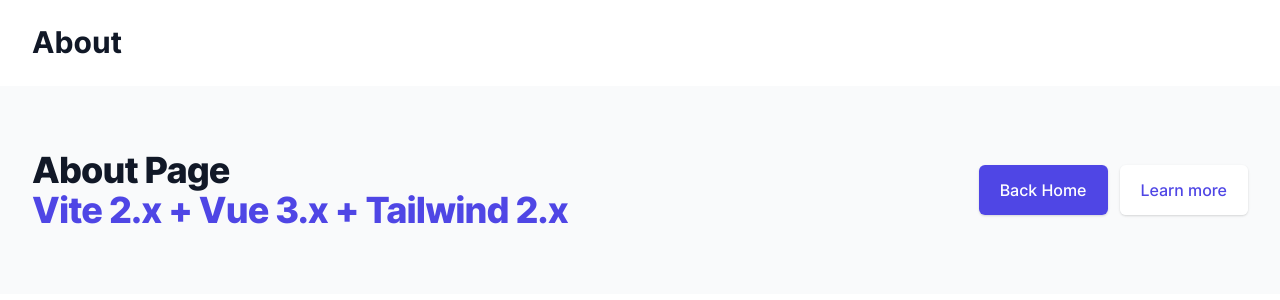
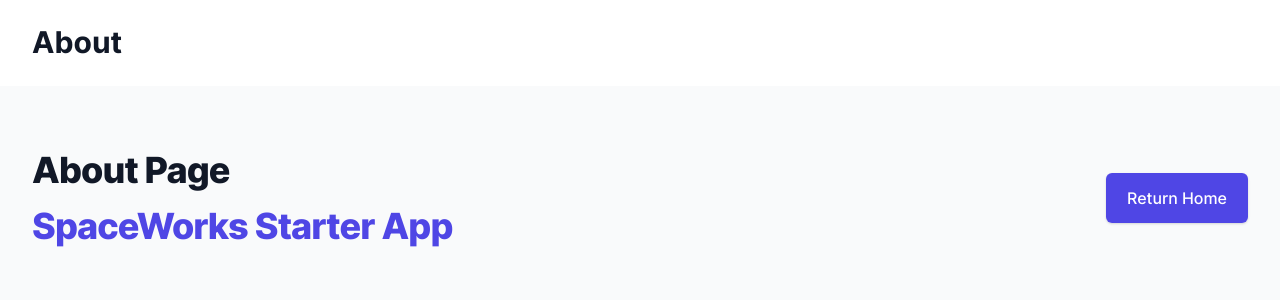
Before and after one commit to m0shiurX/space-app, a Vue app: page /about in a window 1280 px wide. Shown: the top 300 px of the page. Built offline with nearby package versions, Linux system fonts and the light colour scheme; what @tailwindcss/typography would draw is missing.

Commit message:
updated contents

```diff
--- a/index.html
+++ b/index.html
@@ -3,7 +3,7 @@
   <head>
     <meta charset="UTF-8" />
     <meta name="viewport" content="width=device-width, initial-scale=1.0" />
-    <title>Vite 2.x + Vue 3.x + Tailwind 2.x</title>
+    <title>SpaceWorks | Starter App</title>
     <link
       rel="preload"
       href="/font/Inter-roman.var.woff2"
--- a/src/views/About.vue
+++ b/src/views/About.vue
@@ -1,12 +1,3 @@
-<script>
-import { defineComponent } from 'vue'
-import ButtonRepo from '@/components/ButtonRepo.vue'
-
-export default defineComponent({
-  components: { ButtonRepo },
-})
-</script>
-
 <template>
     <div class="bg-gray-50">
       <div
@@ -17,17 +8,16 @@
         >
           About Page
           <br />
-          <span class="text-indigo-600">Vite 2.x + Vue 3.x + Tailwind 2.x</span>
+          <span class="mt-4 inline-block text-indigo-600">SpaceWorks Starter App</span>
         </h2>
         <div class="flex mt-8 lg:flex-shrink-0 lg:mt-0">
           <div class="inline-flex rounded-md shadow">
             <router-link
               to="/"
               class="inline-flex items-center justify-center px-5 py-3 text-base font-medium leading-6 text-white transition duration-150 ease-in-out bg-indigo-600 border border-transparent rounded-md hover:bg-indigo-500 focus:outline-none"
-              >Back Home</router-link
+              >Return Home</router-link
             >
           </div>
-          <ButtonRepo />
         </div>
       </div>
     </div>
--- a/src/views/Home.vue
+++ b/src/views/Home.vue
@@ -1,12 +1,3 @@
-<script>
-import { defineComponent } from 'vue'
-import ButtonRepo from '@/components/ButtonRepo.vue'
-
-export default defineComponent({
-  components: { ButtonRepo },
-})
-</script>
-
 <template>
     <div class="bg-gray-50">
       <div
@@ -17,17 +8,16 @@
         >
           Ready to dive in?
           <br />
-          <span class="text-indigo-600">Vite 2.x + Vue 3.x + Tailwind 2.x</span>
+          <span class="mt-4 inline-block text-indigo-600">SpaceWorks Starter App</span>
         </h2>
         <div class="flex mt-8 lg:flex-shrink-0 lg:mt-0">
           <div class="inline-flex rounded-md shadow">
             <router-link
               to="/about"
               class="inline-flex items-center justify-center px-5 py-3 text-base font-medium leading-6 text-white transition duration-150 ease-in-out bg-indigo-600 border border-transparent rounded-md hover:bg-indigo-500 focus:outline-none"
-              >Next Page</router-link
+              >About</router-link
             >
           </div>
-          <ButtonRepo />
         </div>
       </div>
     </div>
--- a/src/views/NotFound.vue
+++ b/src/views/NotFound.vue
@@ -4,4 +4,22 @@
       <h1 class="text-3xl font-bold leading-tight text-gray-900">Not Found</h1>
     </div>
   </header>
+  <div class="bg-gray-50">
+      <div class="max-w-screen-xl px-4 py-12 mx-auto sm:px-6 lg:py-16 lg:px-8 lg:flex lg:items-center lg:justify-between">
+        <h2 class="text-3xl font-extrabold leading-9 tracking-tight text-gray-900 sm:text-4xl sm:leading-10">
+          Are you lost?
+          <br />
+          <span class="mt-4 inline-block text-indigo-600">SpaceWorks Starter App</span>
+        </h2>
+        <div class="flex mt-8 lg:flex-shrink-0 lg:mt-0">
+          <div class="inline-flex rounded-md shadow">
+            <router-link
+              to="/about"
+              class="inline-flex items-center justify-center px-5 py-3 text-base font-medium leading-6 text-white transition duration-150 ease-in-out bg-indigo-600 border border-transparent rounded-md hover:bg-indigo-500 focus:outline-none"
+              >Return Home</router-link
+            >
+          </div>
+        </div>
+      </div>
+    </div>
 </template>
```
